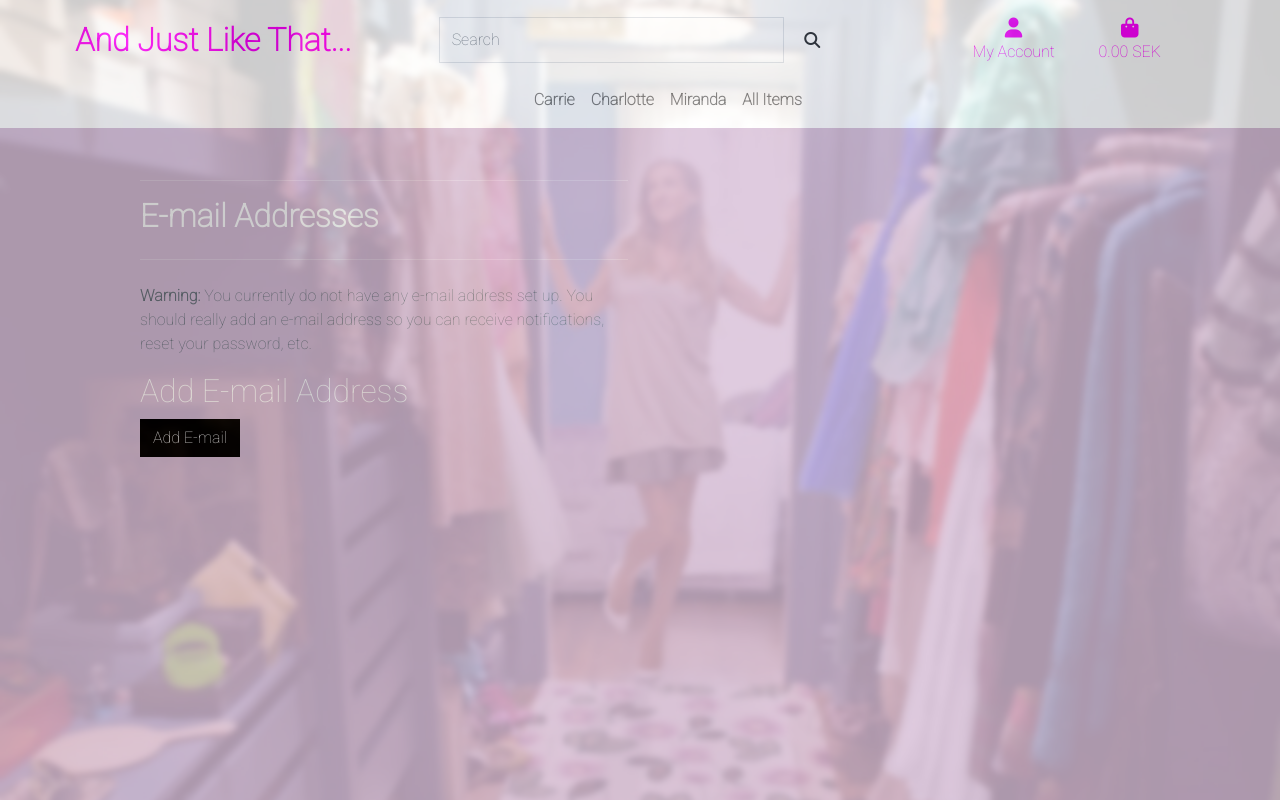
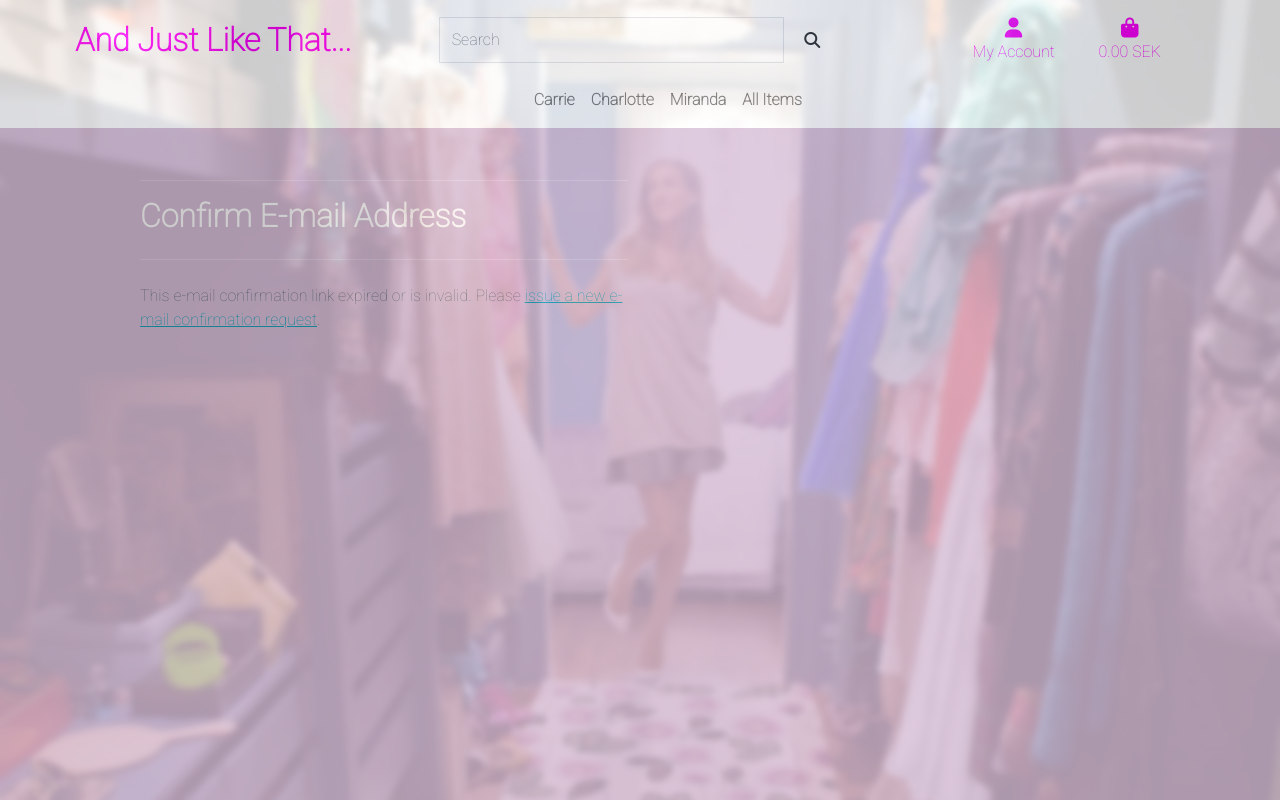
Before and after one commit to Code-Institute-Submissions/alex-1134-and_just_like_that-shop_MayResub, a Django app: a page that uses templates/allauth/account/email_confirm.html in a window 1280 px wide. Run offline with Django 4.2, Linux system fonts and the light colour scheme; parts of the project's set-up code (start-up, migrations or seed data) failed here and were passed over; some libraries are stand-ins or nearby versions.

Commit message:
empting to fix useprofile

```diff
--- a/templates/allauth/account/email_confirm.html
+++ b/templates/allauth/account/email_confirm.html
@@ -1,76 +1,33 @@
 {% extends "account/base.html" %}
 
 {% load i18n %}
+{% load account %}
 
-{% block head_title %}{% trans "Account" %}{% endblock %}
+{% block head_title %}{% trans "Confirm E-mail Address" %}{% endblock %}
+
 
 {% block inner_content %}
-    <hr>
-    <h2 class="logo-font mb-4">{% trans "E-mail Addresses" %}</h2>
-    <hr>
-{% if user.emailaddress_set.all %}
-<p>{% trans 'The following e-mail addresses are associated with your account:' %}</p>
+<hr>
+<h2 class="logo-font mb-4">{% trans "Confirm E-mail Address" %}</h2>
+<hr>
 
-<form action="{% url 'account_email' %}" class="email_list" method="post">
+{% if confirmation %}
+
+{% user_display confirmation.email_address.user as user_display %}
+
+<p>{% blocktrans with confirmation.email_address.email as email %}Please confirm that <a href="mailto:{{ email }}">{{ email }}</a> is an e-mail address for user {{ user_display }}.{% endblocktrans %}</p>
+
+<form method="post" action="{% url 'account_confirm_email' confirmation.key %}">
 {% csrf_token %}
-<fieldset class="blockLabels">
-
-  {% for emailaddress in user.emailaddress_set.all %}
-<div class="ctrlHolder">
-      <label for="email_radio_{{forloop.counter}}" class="{% if emailaddress.primary %}primary_email{%endif%}">
-
-      <input id="email_radio_{{forloop.counter}}" type="radio" name="email" {% if emailaddress.primary or user.emailaddress_set.count == 1 %}checked="checked"{%endif %} value="{{emailaddress.email}}"/>
-
-{{ emailaddress.email }}
-    {% if emailaddress.verified %}
-    <span class="verified">{% trans "Verified" %}</span>
-    {% else %}
-    <span class="unverified">{% trans "Unverified" %}</span>
-    {% endif %}
-      {% if emailaddress.primary %}<span class="primary">{% trans "Primary" %}</span>{% endif %}
-</label>
-</div>
-  {% endfor %}
-
-<div class="buttonHolder">
-      <button class="secondaryAction" type="submit" name="action_primary" >{% trans 'Make Primary' %}</button>
-      <button class="secondaryAction" type="submit" name="action_send" >{% trans 'Re-send Verification' %}</button>
-      <button class="primaryAction" type="submit" name="action_remove" >{% trans 'Remove' %}</button>
-</div>
-
-</fieldset>
+    <button type="submit">{% trans 'Confirm' %}</button>
 </form>
 
 {% else %}
-<p><strong>{% trans 'Warning:'%}</strong> {% trans "You currently do not have any e-mail address set up. You should really add an e-mail address so you can receive notifications, reset your password, etc." %}</p>
+
+{% url 'account_email' as email_url %}
+
+<p>{% blocktrans %}This e-mail confirmation link expired or is invalid. Please <a href="{{ email_url }}">issue a new e-mail confirmation request</a>.{% endblocktrans %}</p>
 
 {% endif %}
 
-
-    <h2>{% trans "Add E-mail Address" %}</h2>
-
-    <form method="post" action="{% url 'account_email' %}" class="add_email">
-        {% csrf_token %}
-        {{ form|crispy }}
-        <button name="action_add" type="submit">{% trans "Add E-mail" %}</button>
-    </form>
-
 {% endblock %}
-
-
-{% block extra_body %}
-<script type="text/javascript">
-(function() {
-  var message = "{% trans 'Do you really want to remove the selected e-mail address?' %}";
-  var actions = document.getElementsByName('action_remove');
-  if (actions.length) {
-    actions[0].addEventListener("click", function(e) {
-      if (! confirm(message)) {
-        e.preventDefault();
-      }
-    });
-  }
-})();
-</script>
-
-{% endblock %}
```
Also changed, not shown: templates/allauth/account/email.html (+5 -3 lines).
